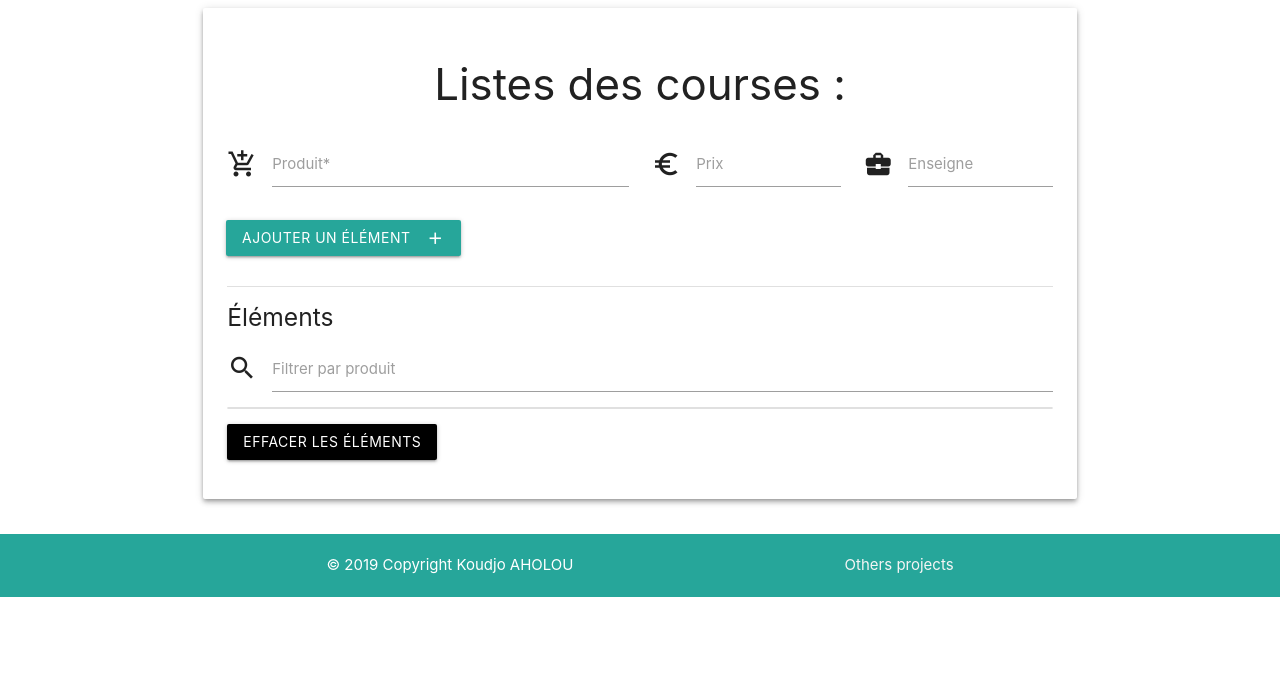
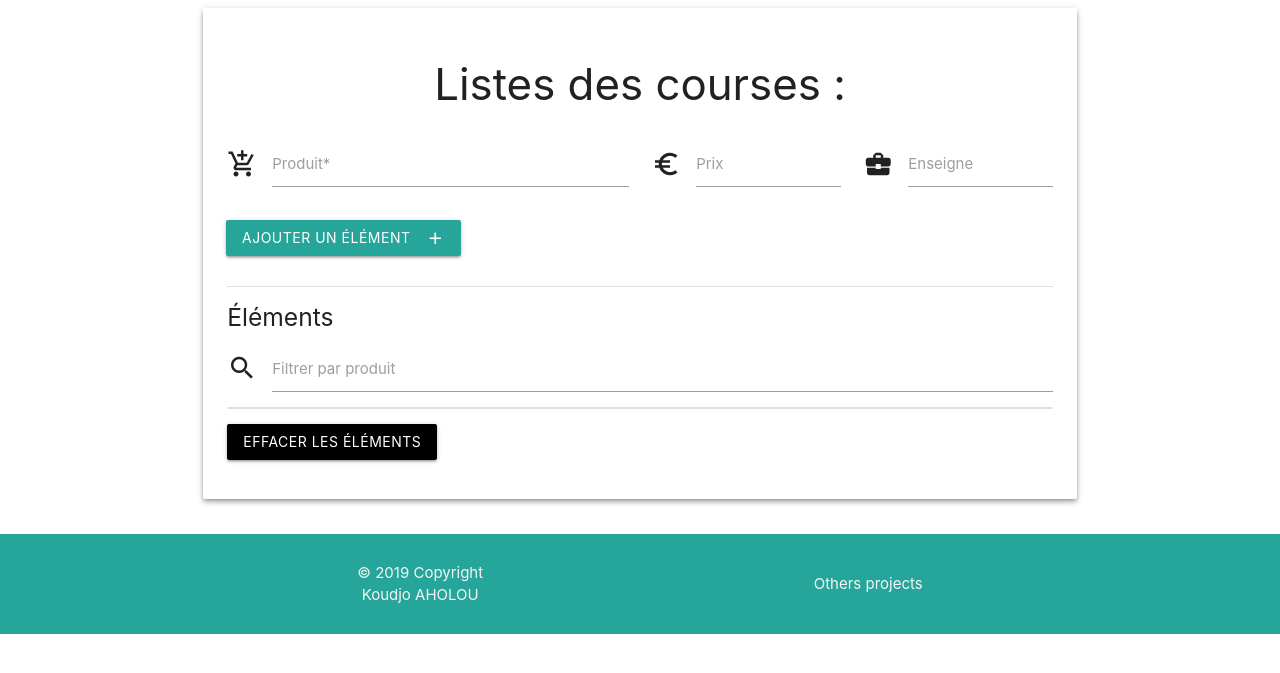
Before and after one commit to koudjo-aholou/projets-resume-natif, a PHP site: page / in a window 1280 px wide. Shown: the top 673 px of the page. Run offline with PHP 8.4, Linux system fonts and the light colour scheme.

Commit message:
correction css

```diff
--- a/tasks-list/index.html
+++ b/tasks-list/index.html
@@ -62,14 +62,14 @@
   <script src="https://cdnjs.cloudflare.com/ajax/libs/materialize/1.0.0/js/materialize.min.js"></script>
   <script src="App.js"></script>
 </body>
-<footer class="page-footer" style="padding-bottom:20px; background-color: #26a69a">
-    <div class="container">
-      <div class="footer">
-        <div class="container">
-          © 2019 Copyright Koudjo AHOLOU
-          <a class="grey-text text-lighten-4 right" href="https://github.com/koudjo-aholou/projets-resume-natif" target="_blank">Others projects</a>
-        </div>
-      </div>
+<footer class="my-footer">
+  <div class="footer-element">
+    <div class="grey-text text-lighten-4">
+      © 2019 Copyright <br /> Koudjo AHOLOU
     </div>
+    <div>
+      <a class="grey-text text-lighten-4 right" href="https://github.com/koudjo-aholou/projets-resume-natif" target="_blank">Others projects</a>
+    </div>
+  </div>
   </footer>
 </html>
--- a/tasks-list/style.css
+++ b/tasks-list/style.css
@@ -39,3 +39,19 @@
   text-align: right;
   width: 6%;
 }
+
+.my-footer{
+  background-color: #26a69a;
+  display: flex;
+  justify-content: space-around;
+ /* align-items: center;
+  text-align: center;*/
+  height: 100px;
+}
+.footer-element{
+  display: flex;
+    justify-content: space-around;
+    align-items: center;
+    text-align: center;
+    width: 70%;
+}
```
